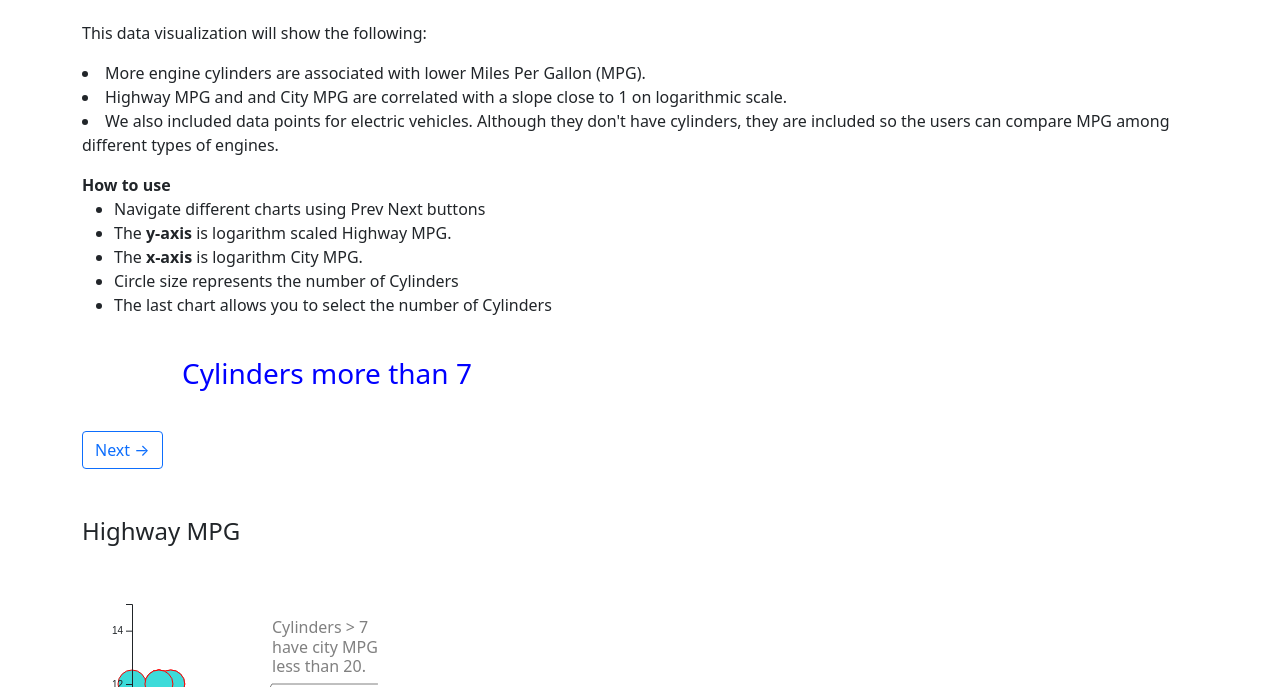
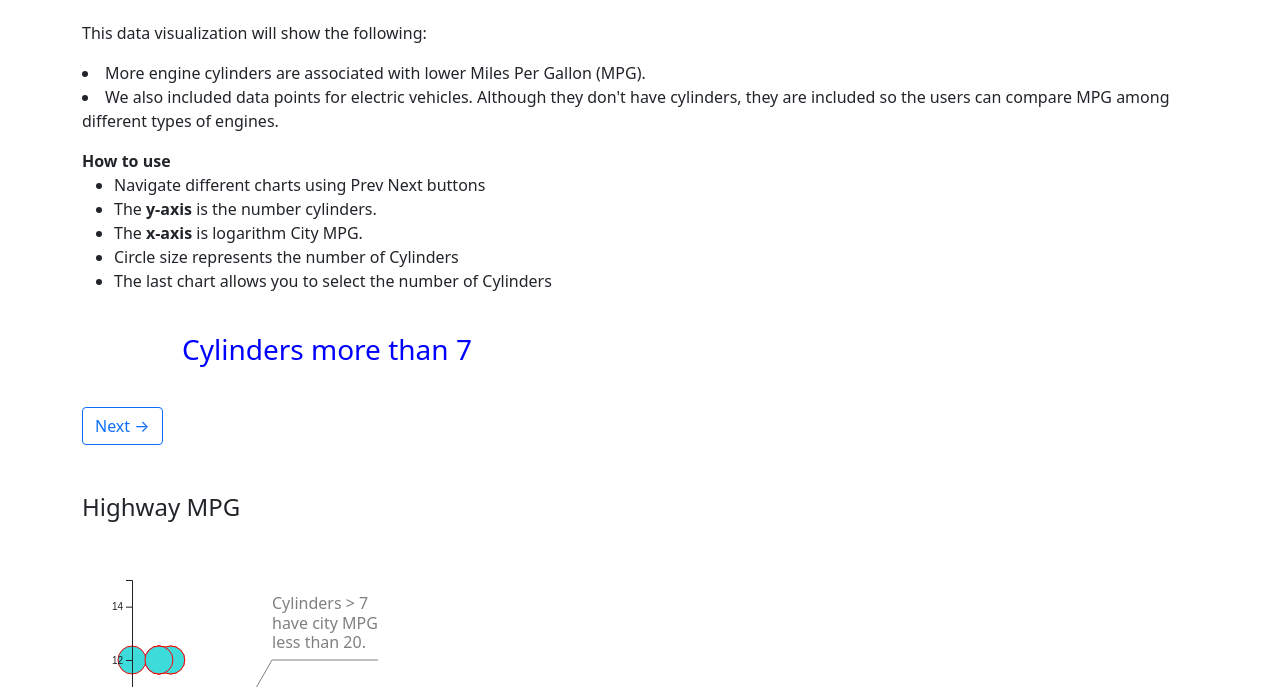
Before and after one commit to jaeroong/jaeroong.github.io, a plain HTML site: page index.html in a window 1280 px wide. Shown: the part 113-800 px from the top of the page. Drawn offline with Linux system fonts and the light colour scheme.

Commit message:
fixed axis

```diff
--- a/index.html
+++ b/index.html
@@ -31,10 +31,6 @@
             (MPG).
           </li>
           <li>
-            Highway MPG and and City MPG are correlated with a slope close to 1
-            on logarithmic scale.
-          </li>
-          <li>
             We also included data points for electric vehicles. Although they
             don't have cylinders, they are included so the users can compare MPG
             among different types of engines.
@@ -43,7 +39,7 @@
         <b>How to use</b>
         <ul>
           <li>Navigate different charts using Prev Next buttons</li>
-          <li>The <b>y-axis</b> is logarithm scaled Highway MPG.</li>
+          <li>The <b>y-axis</b> is the number cylinders.</li>
           <li>The <b>x-axis</b> is logarithm City MPG.</li>
           <li>Circle size represents the number of Cylinders</li>
           <li>The last chart allows you to select the number of Cylinders</li>
```
